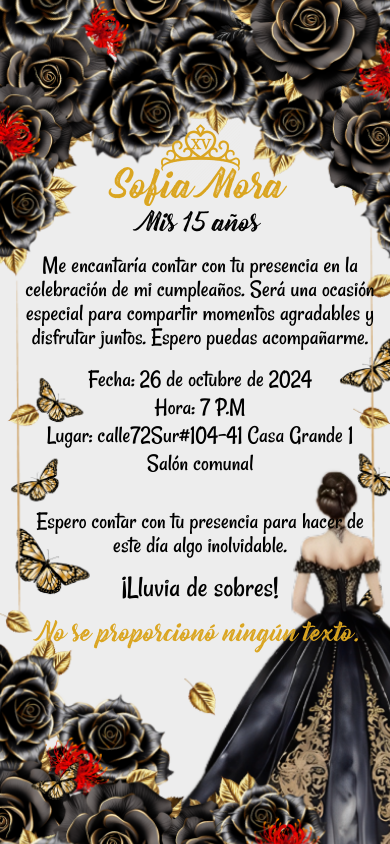
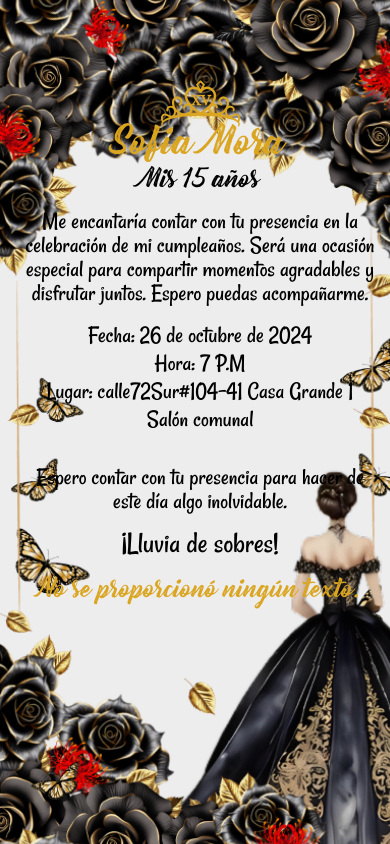
Before and after one commit to RonaldSBR/Front-Tarjetas-15-anios-, a website: page index.html in a window 390 px wide. Drawn offline with nearby package versions, Linux system fonts and the light colour scheme; files that its build step writes are made by us from their sources.

Commit message:
More Fixes

```diff
--- a/index.html
+++ b/index.html
@@ -11,7 +11,7 @@
 <body class="bg-black">
     <div
         class="bg-[url('/src/img/fondo-15-anios.png')] bg-no-repeat mx-auto w-[400px] bg-[length:400px] bg-center min-h-screen">
-        <img src="/src/img/crown.png" class="object-none lg:pt-44 max-[600px]:pt-[27%] max-[360px]:pt-16 mx-auto w-[79px] h-[79]"
+        <img src="/src/img/crown.png" class="object-none lg:pt-44 max-[415px]:pt-16 max-[360px]:pt-16 mx-auto w-[79px] h-[79]"
             alt="fondo-15-anios">
         <section class="mt-[-18px] text-center">
             <h1 class="font-Bernadette text-4xl text-golden-grass-500">
```
